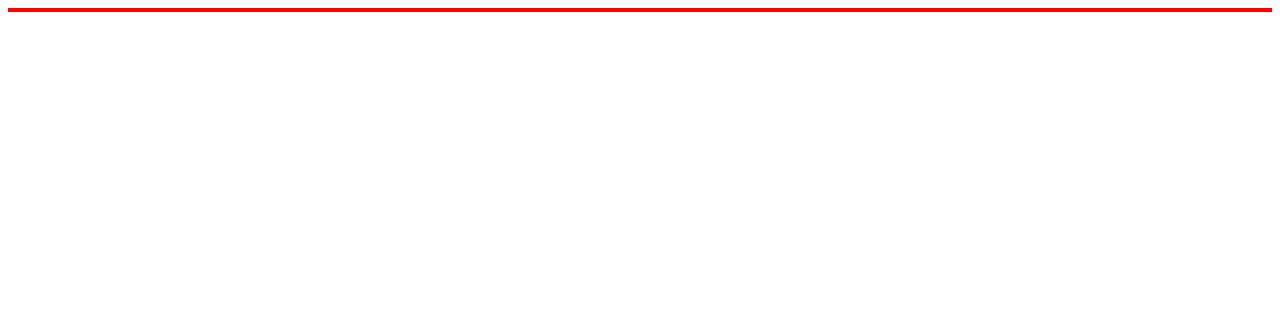
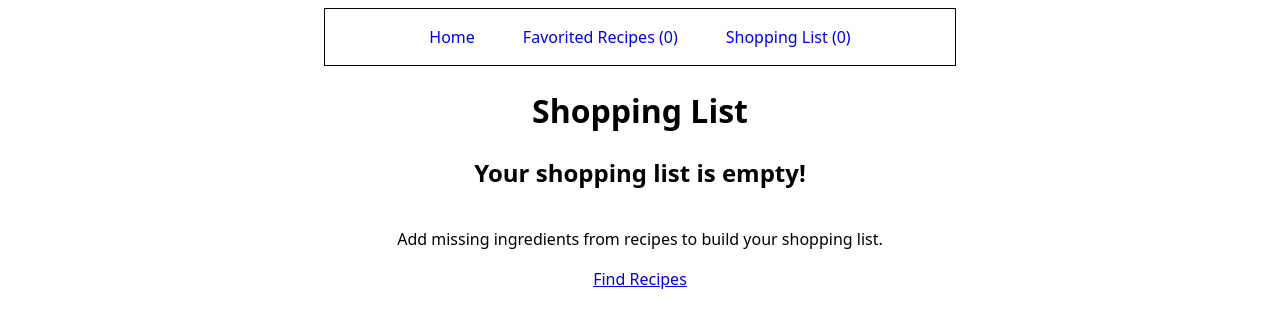
Before and after one commit to tdziewa08/Recipe-Finder, a React (Vite) app in the folder New App/: page /shopping-list in a window 1280 px wide. Before the commit this address had no page. Shown: the top 326 px of the page. Built offline with nearby package versions, Linux system fonts and the light colour scheme.

Commit message:
shopping list component and functionality

```diff
--- a/New App/src/App.jsx
+++ b/New App/src/App.jsx
@@ -4,6 +4,7 @@ import Layout from "./Layout.jsx"
 import Home from "./components/Home.jsx"
 import SavedRecipesList from "./components/SavedRecipesList.jsx"
 import IngredientList from "./components/IngredientList.jsx"
+import ShoppingList from "./components/ShoppingList.jsx"
 
 export default function App() {
   return (
@@ -13,6 +14,7 @@ export default function App() {
           <Route path="/" element={<Layout />}>
             <Route index element={<Home />}/>
             <Route path="saved" element={<SavedRecipesList />} />
+            <Route path="shopping-list" element={<ShoppingList />} />
           </Route>
         </Routes>
       </Router>
@@ -23,8 +25,8 @@ export default function App() {
 }
 
 {/*
-  1. User inputs ingredients they currently have in their kitchen
-  2. App searches recipe database and filters recipes by available ingredients
+  1. User inputs ingredients they currently have in their kitchen✅
+  2. App searches recipe database and filters recipes by available ingredients ✅
   3. System calculates "completeness score" and missing ingredients for each recipe
   4. App ranks recipes by feasibility, nutrition, and user preferences
   5. Display optimized recipe suggestions with shopping lists for missing items
@@ -57,10 +59,10 @@ NEW PSEUDO...
   Allow user to save or favorite recipes for later✅
 
   Step 5: Shopping List Generation
-  For selected recipe, identify ingredients user is missing
-  Create shopping list with missing ingredients and estimated quantities
+  For selected recipe, identify ingredients user is missing✅
+  Create shopping list with missing ingredients and estimated quantities✅
   Group ingredients by store section (produce, dairy, meat, etc.)
-  Allow user to export or print shopping list
+  Allow user to export or print shopping list✅
 
 
 */}
--- a/New App/src/Layout.jsx
+++ b/New App/src/Layout.jsx
@@ -12,6 +12,7 @@ export default function Layout() {
     const [expandedIngredients, setExpandedIngredients] = React.useState([])
     const [matchingRecipes, setMatchingRecipes] = React.useState([])
     const [savedRecipes, setSavedRecipes] = React.useState([])
+    const [shoppingList, setShoppingList] = React.useState([])
 
 
     function addItem(ingredient, amount, unit) {
@@ -72,22 +73,52 @@ export default function Layout() {
         })
     }
 
+    function addToShoppingList(missingIngredients, recipeTitle) {
+        const newItems = missingIngredients.map(ingredient => ({
+            id: nanoid(),
+            ingredient,
+            recipeTitle,
+            addedDate: new Date().toLocaleDateString()
+        }))
+
+        setShoppingList(prevList => {
+            // Avoid duplicates by checking if ingredient already exists
+            const filteredNewItems = newItems.filter(newItem =>
+                !prevList.some(existingItem => existingItem.ingredient === newItem.ingredient)
+            )
+            return [...prevList, ...filteredNewItems]
+        })
+    }
+
+    function removeFromShoppingList(id) {
+        setShoppingList(prevList => prevList.filter(item => item.id !== id))
+    }
+
+    function clearShoppingList() {
+        setShoppingList([])
+    }
+
     const sharedData = {
         myIngredients,
         expandedIngredients,
         matchingRecipes,
         savedRecipes,
+        shoppingList,
         addItem,
         removeItem,
         handleFindRecipe,
         toggleFavorite,
+        addToShoppingList,
+        removeFromShoppingList,
+        clearShoppingList,
     }
 
     return (
         <div className="layout-container">
             <nav>
                 <Link to="/">Home</Link>
-                <Link to="/saved">Favorited Recipes</Link>
+                <Link to="/saved">Favorited Recipes ({savedRecipes.length})</Link>
+                <Link to="/shopping-list">Shopping List ({shoppingList.length})</Link>
             </nav>
             <Outlet context={sharedData} />
         </div>
--- a/New App/src/components/Home.jsx
+++ b/New App/src/components/Home.jsx
@@ -25,10 +25,15 @@ export default function Home() {
         myIngredients,
         expandedIngredients,
         matchingRecipes,
+        savedRecipes,
+        shoppingList,
         addItem,
         removeItem,
         handleFindRecipe,
         toggleFavorite,
+        addToShoppingList,
+        removeFromShoppingList,
+        clearShoppingList,
     } = useOutletContext()
 
     //local function that calls context addItem and resets form
@@ -136,9 +141,13 @@ export default function Home() {
                         listIngredients={myIngredients}
                         allIngredients={expandedIngredients}
                         toggleFavorite={toggleFavorite}
+                        savedRecipes={savedRecipes}
+                        onAddToShoppingList={addToShoppingList}
                     />
                 </>
             </div>}
+
+
         </>
     )
 }
--- a/New App/src/components/IngredientList.jsx
+++ b/New App/src/components/IngredientList.jsx
@@ -2,17 +2,17 @@ export default function IngredientList(props) {
 
     const theIngredients = props.list.map(item => {
         return (
-            <p key={item.id} className="ingredient">
+            <li key={item.id} className="ingredient">
                 <span>&bull; {item.ingredient} ({item.amount} {item.unit})</span>
                 <span onClick={() => props.removeItem(item.id)}>remove</span>
-            </p>
+            </li>
         )
     })
 
     return (
-        <div className="ingredient-list-container">
+        <ul className="ingredient-list-container">
             <h2>Your Ingredients</h2>
             {theIngredients}
-        </div>
+        </ul>
     )
 }
--- /dev/null
+++ b/New App/src/components/ShoppingList.jsx
@@ -0,0 +1,86 @@
+import { Link, useOutletContext } from "react-router-dom"
+
+export default function ShoppingList() {
+    const {
+        shoppingList,
+        removeFromShoppingList,
+        clearShoppingList
+    } = useOutletContext()
+
+    // Format shopping list for sharing
+    const formatShoppingList = () => {
+        const header = `Shopping List - ${shoppingList.length} items\n\n`
+        const items = shoppingList.map(item =>
+            `☐ ${item.ingredient} (for ${item.recipeTitle})`
+        ).join('\n')
+        const footer = `\n\nTip: Copy this list to your phone's notes app for checkable boxes!\n\nGenerated by Recipe Optimizer App`
+
+        return header + items + footer
+    }
+
+    // Share via email - opens in new tab
+    const handleEmailList = () => {
+        const emailBody = formatShoppingList()
+        const subject = `Shopping List - ${shoppingList.length} items`
+        const mailtoLink = `mailto:?subject=${encodeURIComponent(subject)}&body=${encodeURIComponent(emailBody)}`
+        window.open(mailtoLink, '_blank')
+    }
+
+    // Share via Web Share API (mobile) or copy to clipboard
+    const handleShareList = async () => {
+        const shareData = {
+            title: `Shopping List - ${shoppingList.length} items`,
+            text: formatShoppingList()
+        }
+
+        if (navigator.share) {
+            // Mobile/supported browsers - native share
+            try {
+                await navigator.share(shareData)
+            } catch (error) {
+                console.log('Share cancelled or failed')
+            }
+        } else {
+            // Fallback - copy to clipboard
+            try {
+                await navigator.clipboard.writeText(formatShoppingList())
+                alert('Shopping list copied to clipboard!')
+            } catch (error) {
+                // Final fallback - show text in popup
+                prompt('Copy this shopping list:', formatShoppingList())
+            }
+        }
+    }
+
+    return (
+        <div className="shopping-list-page">
+            <header>
+                <h1>Shopping List</h1>
+            </header>
+            {shoppingList.length > 0 ? (
+                <>
+                    <ul className="ingredient-list-container">
+                        {shoppingList.map(item => (
+                            <p key={item.id} className="ingredient">
+                                <span>&bull; {item.ingredient} (for {item.recipeTitle})</span>
+                                <span onClick={() => removeFromShoppingList(item.id)}>remove</span>
+                            </p>
+                        ))}
+                    </ul>
+
+                    <div className="shopping-list-actions">
+                        <button onClick={handleEmailList}>📧 Email List</button>
+                        <button onClick={handleShareList}>📱 Share List</button>
+                        <button onClick={clearShoppingList}>🗑️ Clear All</button>
+                    </div>
+                </>
+            ) : (
+                <div className="no-shopping-items">
+                    <h2>Your shopping list is empty!</h2>
+                    <p>Add missing ingredients from recipes to build your shopping list.</p>
+                    <Link to="/">Find Recipes</Link>
+                </div>
+            )}
+        </div>
+    )
+}
--- a/New App/src/index.css
+++ b/New App/src/index.css
@@ -14,7 +14,7 @@ body {
 }
 
 #root {
-  border: 2px solid red;
+  /* border: 2px solid red; */
   display: flex;
   flex-direction: column;
   align-items: center;
@@ -22,7 +22,7 @@ body {
 }
 
 .layout-container {
-  border: 1px solid purple;
+  /* border: 1px solid purple; */
   display: flex;
   flex-direction: column;
   align-items: center;
@@ -31,10 +31,10 @@ body {
 }
 
 .layout-container > nav {
-  border: 1px solid brown;
+  border: 1px solid black;
   display: flex;
   align-items: center;
-  justify-content: flex-start;
+  justify-content: center;
   width: 50%;
   padding: 1em;
   column-gap: 3em;
@@ -45,7 +45,7 @@ body {
 }
 
 .master {
-  border: 2px solid blue;
+  /* border: 2px solid blue; */
   display: flex;
   flex-direction: column;
   align-items: center;
@@ -55,13 +55,13 @@ body {
 }
 
 .home-container {
-  border: 1px solid magenta;
+  /* border: 1px solid magenta; */
   display: flex;
   flex-direction: column;
   align-items: center;
   justify-content: center;
   width: 100%;
-  padding: 1em;
+  padding: 0 1em 1em 1em;
 }
 
 .app-desc {
@@ -98,8 +98,6 @@ body {
   font-size: 1.25rem;
 }
 
-/* CENTER THESE INPUTS AND SELECTS AND SPANS... */
-
 .ingredient-input > input {
   border: 2px solid black;
   border-radius: .5em;
@@ -120,7 +118,7 @@ body {
 }
 
 .ingredient-input-container > button {
-  width: 100%;
+  width: 50%;
   border: 2px solid black;
   border-radius: .5em;
   background-color: green;
@@ -153,10 +151,7 @@ body {
   justify-content: space-between;
   width: 50%;
   font-weight: bold;
-}
-
-.ingredient > span:nth-child(1) {
-
+  margin-block: 1em;
 }
 
 .ingredient > span:nth-child(2) {
@@ -188,7 +183,7 @@ body {
 }
 
 .recipe-container {
-  border: 1px solid brown;
+  /* border: 1px solid brown; */
   display: flex;
   flex-direction: column;
   align-items: center;
@@ -273,7 +268,64 @@ legend > span:nth-child(2) {
   font-weight: bold;
 }
 
+#shopping-list-btn {
+  font-weight: bold;
+  cursor: pointer;
+  margin-top: .75em;
+  padding: .5em 1em;
+}
 
+
+
+
+.saved-recipes-page {
+  display: flex;
+  flex-direction: column;
+  align-items: center;
+  justify-content: center;
+  width: 100%;
+}
+
+.no-saved-recipes {
+  display: flex;
+  flex-direction: column;
+  align-items: center;
+  justify-content: center;
+}
+
+.shopping-list-page {
+  display: flex;
+  flex-direction: column;
+  align-items: center;
+  justify-content: center;
+  width: 50%;
+}
+
+.shopping-list-page > header > h1 {
+  margin-bottom: 0;
+}
+
+.shopping-list-actions {
+  display: flex;
+  align-items: center;
+  justify-content: center;
+  width: 100%;
+  column-gap: 1em;
+}
+
+.shopping-list-actions > button {
+  width: 25%;
+  font-weight: bold;
+  cursor: pointer;
+  padding: .5em 1em;
+}
+
+.no-shopping-items {
+  display: flex;
+  flex-direction: column;
+  align-items: center;
+  justify-content: center;
+}
 
 
 
```
Also changed, not shown: New App/src/components/RecipeCard.jsx (+23 -4 lines), New App/src/components/SavedRecipesList.jsx (+12 -1 lines).
